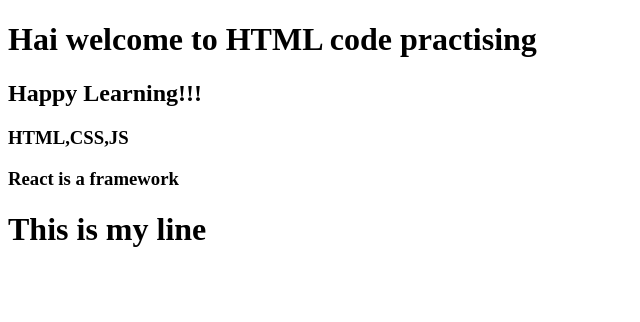
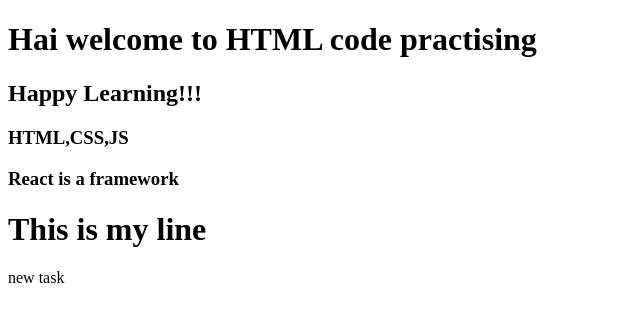
Before and after one commit to Tharani-164/samplenew, a plain HTML site: page index.html in a window 1280 px wide. Shown: the full height of the page, 0-640 px from the left. Drawn offline with Linux system fonts and the light colour scheme.

```diff
--- a/index.html
+++ b/index.html
@@ -11,5 +11,6 @@
     <h3>HTML,CSS,JS</h3>
     <h3>React is a framework</h3>
     <h1>This is my line</h1>
+    <p>new task</p>
 </body>
 </html>
```
